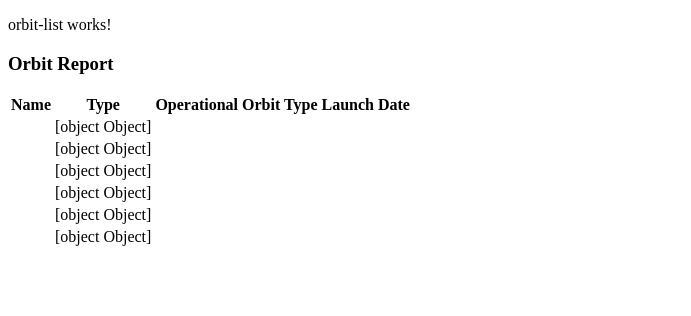
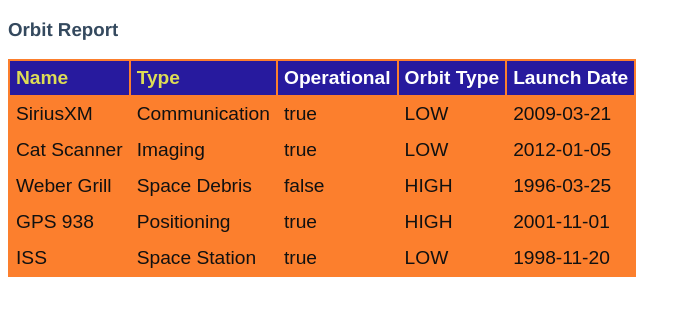
Before and after one commit to Trek5200/orbit-report, an Angular app: page / in a window 1280 px wide. Shown: the top 316 px of the page, without its empty margins (0-691 px from the left). Built offline with nearby package versions, Linux system fonts and the light colour scheme.

Commit message:
Update after completing Section 4).

```diff
--- a/src/app/app.component.css
+++ b/src/app/app.component.css
@@ -0,0 +1,13 @@
+.search-form {
+    margin-bottom: 40px;
+}
+
+button {
+    margin-left: 10px;
+    color: #fff;
+    background-color: #009b25;
+    border-radius: 4px;
+    padding: 2px 5px;
+    font-size: 18px;
+    cursor: pointer;
+}
--- a/src/app/app.component.ts
+++ b/src/app/app.component.ts
@@ -16,8 +16,7 @@ export class AppComponent {
        new Satellite("Cat Scanner", "Imaging", "2012-01-05", "LOW", true),
        new Satellite("Weber Grill", "Space Debris", "1996-03-25", "HIGH", false),
        new Satellite("GPS 938", "Positioning", "2001-11-01", "HIGH", true),
-       new Satellite("Remove", "Positioning", "2001-11-01", "HIGH", false),
-       new Satellite("ISS", "Space Station", "1998-11-20", "LOW", true)
+       new Satellite("ISS", "Space Station", "1998-11-20", "LOW", true),
     ];
   }
 }
--- a/src/app/orbit-list/orbit-list.component.css
+++ b/src/app/orbit-list/orbit-list.component.css
@@ -0,0 +1,31 @@
+.sortable {
+    cursor: pointer;
+    color: #dd5;
+}
+
+.warning {
+    background-color: #ac3232;
+    font-weight: bold;
+}
+
+table {
+  color: #111;
+  font-family: Arial, Helvetica, sans-serif;
+  font-size: larger;
+  border-radius: 0px;
+  overflow: hidden;
+  margin: 15px 0;
+  min-width: 500px;
+  background: #fc7f2d;
+}
+
+.header-row {
+    background: rgb(39, 26, 158);
+    color: #fff
+}
+
+th, td {
+    text-align: left;
+    margin: 5px 10px;
+    padding: 6px;
+}
--- a/src/app/orbit-list/orbit-list.component.html
+++ b/src/app/orbit-list/orbit-list.component.html
@@ -1,4 +1,4 @@
-<p>orbit-list works!</p>
+<!-- <p>orbit-list works!</p> -->
 
 <h3>Orbit Report</h3>
 <table>
@@ -11,7 +11,10 @@
     </tr>
     <tr class="data-row" *ngFor="let satellite of satellites">
         <td>{{satellite.name}}</td>
-        <td>{{satellite}}</td>
+        <td>{{satellite.type}}</td>
+        <td>{{satellite.operational}}</td>
+        <td>{{satellite.orbitType}}</td>
+        <td>{{satellite.launchDate}}</td>
     </tr>
 </table>
 <!-- name: string, type: string, launchDate: string, orbitType: string, operational: boolean -->
--- a/src/app/satellite.ts
+++ b/src/app/satellite.ts
@@ -5,6 +5,12 @@ export class Satellite {
     operational: boolean;
     launchDate: string;
 
-    constructor(name: string, type: string, launchDate: string, orbitType: string, operational: boolean) {}
+    constructor(name: string, type: string, launchDate: string, orbitType: string, operational: boolean) {
+        this.name = name;
+        this.type = type;
+        this.launchDate = launchDate;
+        this.orbitType = orbitType;
+        this.operational = operational
+    }
 
 }
--- a/src/index.html
+++ b/src/index.html
@@ -1,6 +1,15 @@
 <!doctype html>
 <html lang="en">
 <head>
+  <style>
+    body {
+      font-family: 'Helvetica', 'Courier';
+    }
+
+    h3 {
+        color: #34495E;
+    }
+  </style>
   <meta charset="utf-8">
   <title>OrbitReport</title>
   <base href="/">
```
